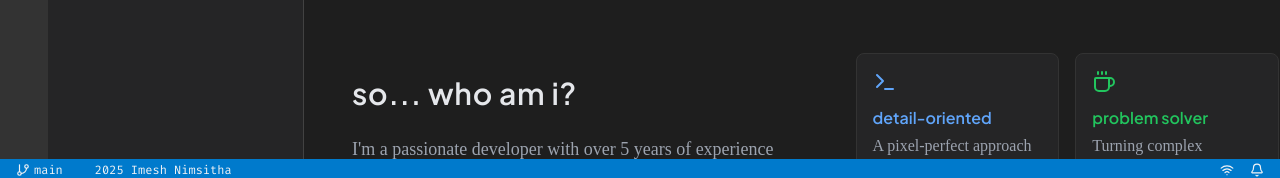
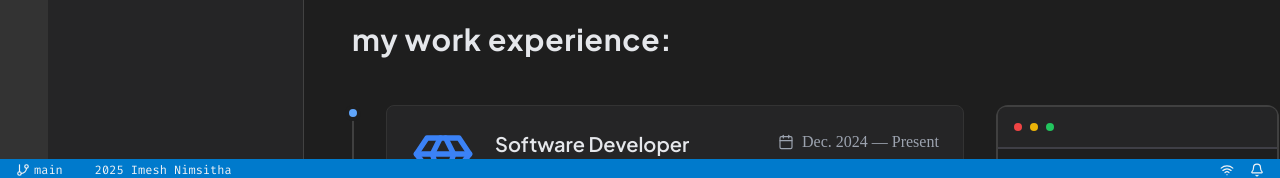
Before and after one commit to imesh97/nimsitha.com, a Next.js app: page / in a window 1280 px wide. Shown: the part 619-797 px from the top of the page. Built offline with nearby package versions, Linux system fonts and the light colour scheme; a web font is replaced by a local one.

Commit message:
removed about section (for now)

```diff
--- a/components/Home/HomePage.tsx
+++ b/components/Home/HomePage.tsx
@@ -1,6 +1,5 @@
 import React from "react";
 import { HeroSection } from "./HeroSection";
-import { AboutSection } from "./AboutSection";
 import { ProjectsSection } from "./ProjectsSection";
 import { SkillsSection } from "./SkillsSection";
 import { ExperienceSection } from "./ExperienceSection";
@@ -13,7 +12,7 @@ export function HomePage() {
       className={`min-h-screen bg-grey-d ${fontContent.variable} page container mx-auto`}
     >
       <HeroSection />
-      <AboutSection />
+      {/* <AboutSection /> */}
       <ExperienceSection />
       <SkillsSection />
       <ProjectsSection />
```
